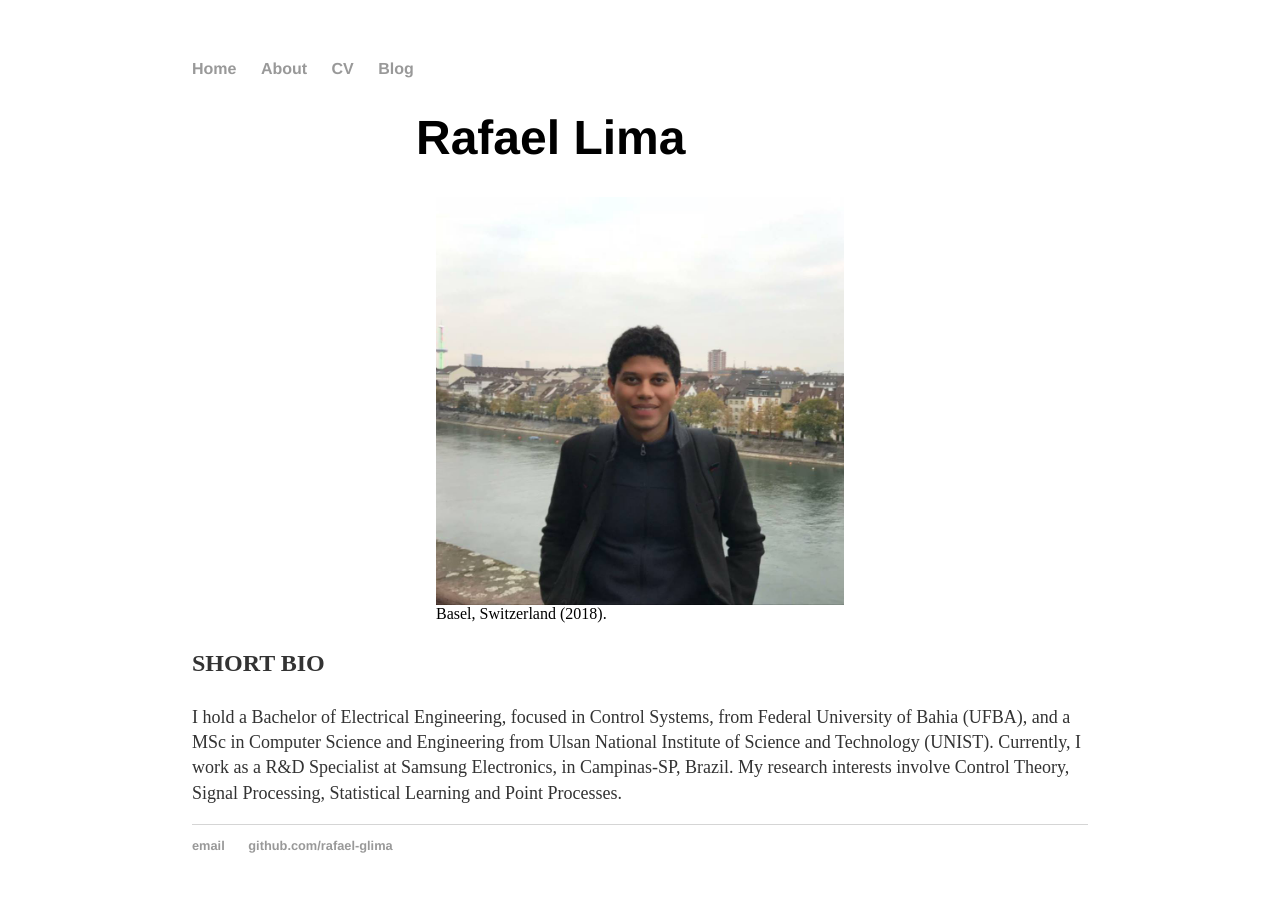
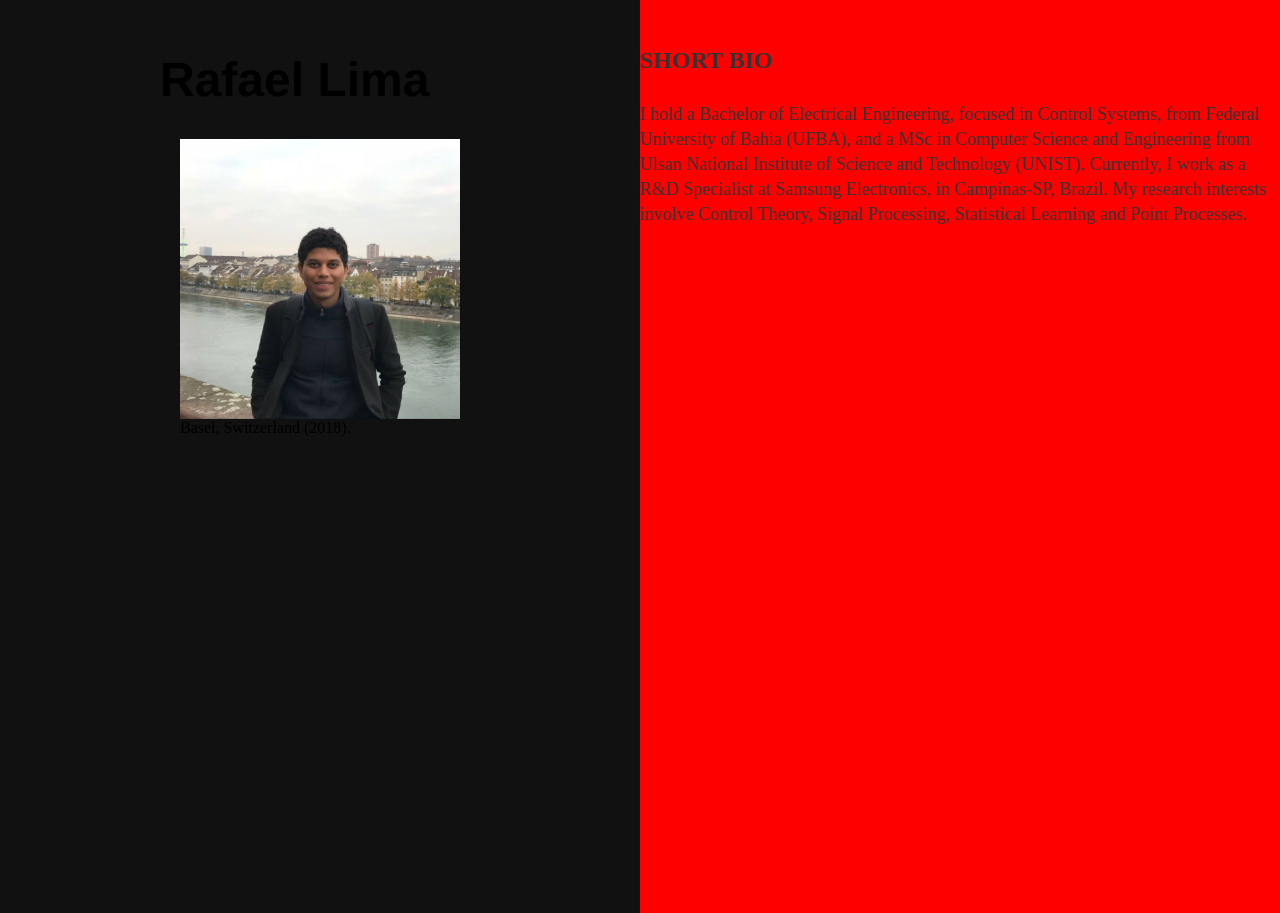
Before and after one commit to rafael-glima/rafael-glima.github.io, a Jekyll site: the page built from index.html, in a window 1280 px wide. Built offline with Jekyll 4.4.1, drawn with Linux system fonts in a browser that asks for light colours.

Commit message:
Changes in Main Page content

```diff
--- a/css/main.css
+++ b/css/main.css
@@ -48,3 +48,41 @@ ul.posts li {
   margin-right: auto;
   width: 50%;
 }
+
+ /* Split the screen in half */
+.split {
+  height: 100%;
+  width: 50%;
+  position: fixed;
+  z-index: 1;
+  top: 0;
+  overflow-x: hidden;
+  padding-top: 20px;
+}
+
+/* Control the left side */
+.left {
+  left: 0;
+  background-color: #111;
+}
+
+/* Control the right side */
+.right {
+  right: 0;
+  background-color: red;
+}
+
+/* If you want the content centered horizontally and vertically */
+.centered {
+  position: absolute;
+  top: 50%;
+  left: 50%;
+  transform: translate(-50%, -50%);
+  text-align: center;
+}
+
+/* Style the image inside the centered container, if needed */
+.centered img {
+  width: 150px;
+  border-radius: 50%;
+}
--- a/index.html
+++ b/index.html
@@ -3,15 +3,19 @@ layout: default
 title: Rafael Lima
 ---
 <div class="blurb">
+	<div class="split left">
 	<h1 class="center">Rafael Lima</h1>
 	<figure>
   	<img src="Profile.jpg" alt="Trulli" style="width:50%" class="center">
   	<figcaption class="center">Basel, Switzerland (2018).</figcaption>
 	</figure>
+	</div>
+	<div class="split right">
 	<p style="font-weight: bold;">SHORT BIO</p>
 	<p style="font-size:18px;">I hold a Bachelor of Electrical Engineering, focused in Control Systems,
 		from Federal University of Bahia (UFBA), and a MSc in Computer Science and Engineering from
 		Ulsan National Institute of Science and Technology (UNIST).
 		Currently, I work as a R&D Specialist at Samsung Electronics, in Campinas-SP, Brazil.
 		My research interests involve Control Theory, Signal Processing, Statistical Learning and Point Processes.</p>
+	</div>
 </div><!-- /.blurb -->
```
